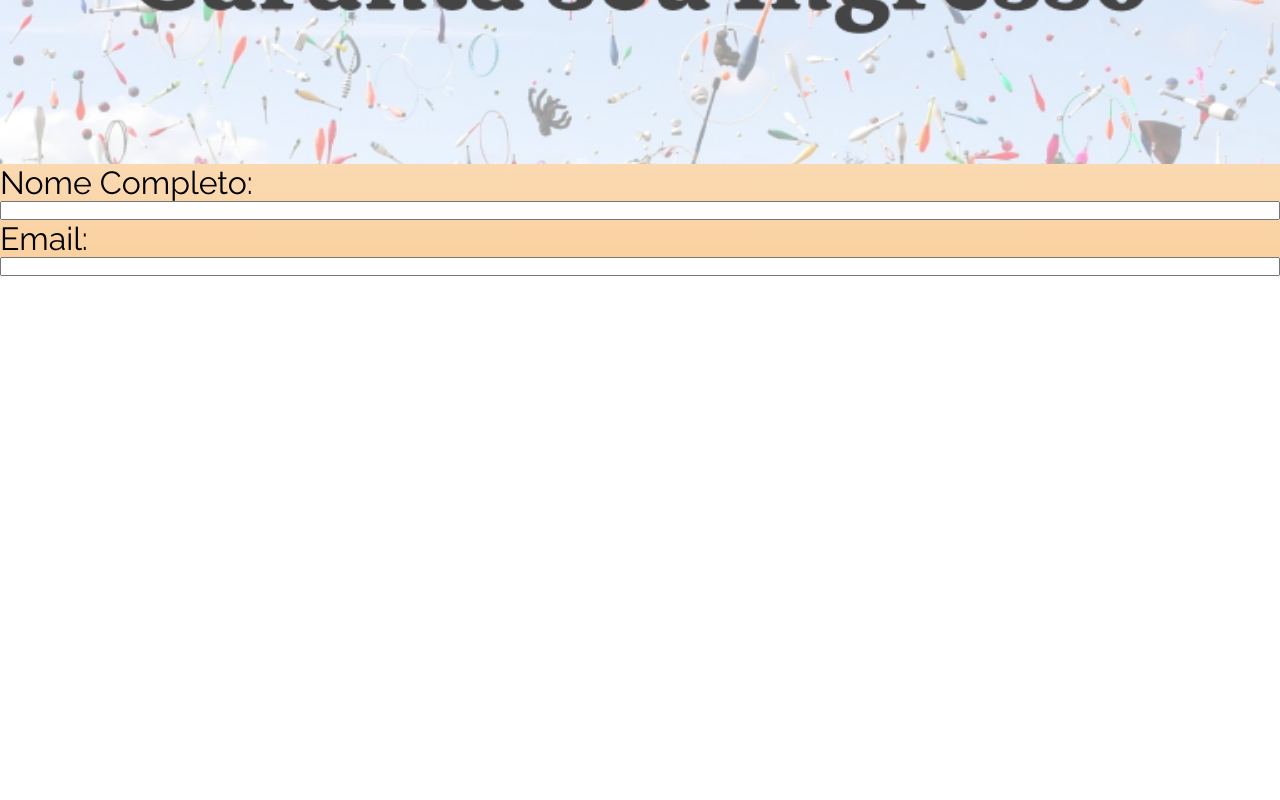
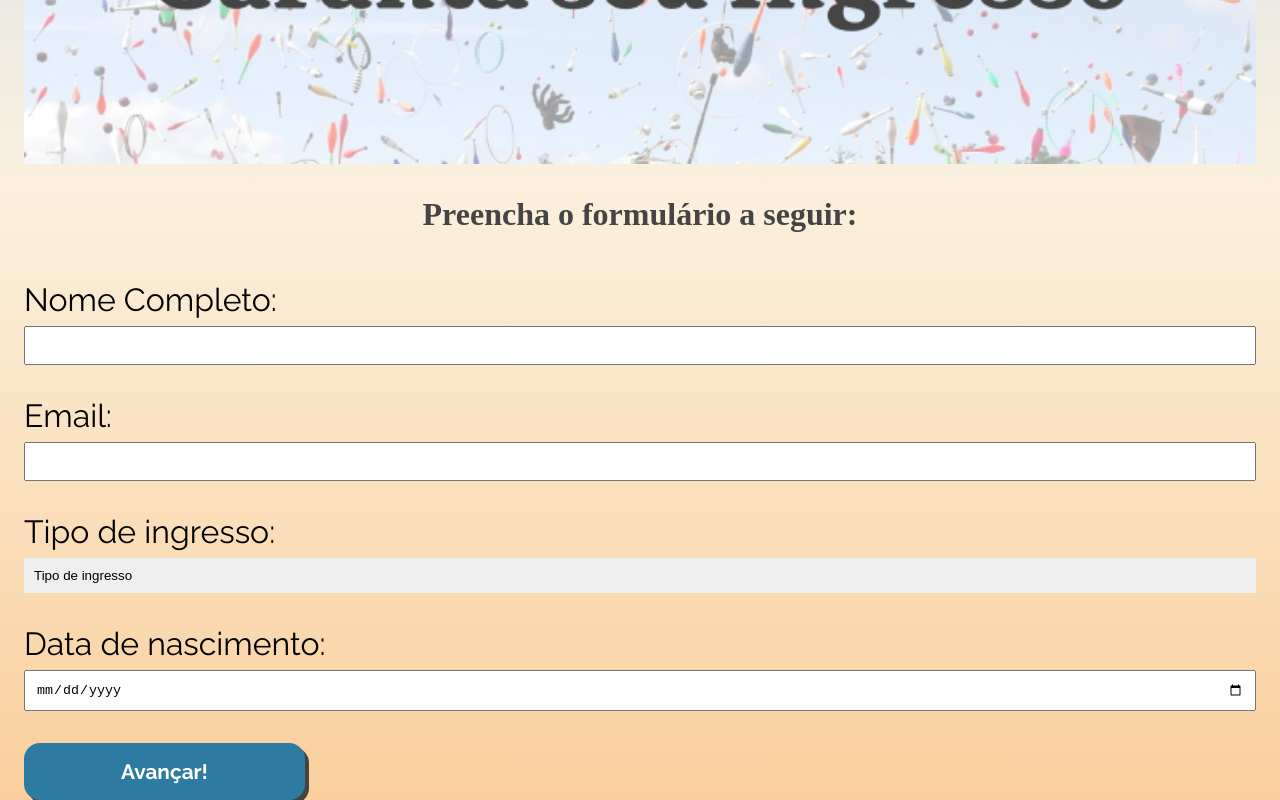
Before and after one commit to PequenoJoohn/code-chella, a React (Create React App) app: page /ticket in a window 1280 px wide. Shown: the part 420-1220 px from the top of the page. Before the commit the page ends 800 px from the top, so only its background shows below. Built offline with nearby package versions, Linux system fonts and the light colour scheme; a web font is replaced by a local one.

Commit message:
feat: add react hook form to form

```diff
--- a/package.json
+++ b/package.json
@@ -12,6 +12,7 @@
     "@types/react-dom": "^18.0.11",
     "react": "^18.2.0",
     "react-dom": "^18.2.0",
+    "react-hook-form": "^7.43.5",
     "react-icons": "^4.7.1",
     "react-router-dom": "^6.8.2",
     "react-scripts": "5.0.1",
--- a/src/atoms/Button/index.tsx
+++ b/src/atoms/Button/index.tsx
@@ -3,12 +3,13 @@ import { Container } from "./styles";
 
 interface IButton {
   label: string;
+  type: "reset" | "submit" | "button";
   icon?: string;
 }
 
-const Button = ({ label, icon }: IButton) => {
+const Button = ({ label, icon, type }: IButton) => {
   return (
-    <Container>
+    <Container type={type}>
       <p>{label}</p> {icon && <ReactSVG src={icon} />}
     </Container>
   );
--- a/src/atoms/Information/index.tsx
+++ b/src/atoms/Information/index.tsx
@@ -21,7 +21,7 @@ const Information = ({ picture, title, description, position, button }: IInforma
                 </p>
 
                 {button &&
-                    <Button label="Comprar ingresso!" icon="./assets/icons/ticket.svg" />
+                    <Button type="button" label="Comprar ingresso!" icon="./assets/icons/ticket.svg" />
                 }
             </div>
         </Container>
--- a/src/components/form/index.tsx
+++ b/src/components/form/index.tsx
@@ -1,16 +1,57 @@
+import { useForm } from "react-hook-form";
+import Button from "../../atoms/Button";
 import { Container } from "./styles";
 
 const Form = () => {
+  const { register, handleSubmit, watch, formState: { errors } } = useForm();
+  const onSubmit = (data: any) => {
+    const { name, email, ticket, birthday } = data;
+
+    const ticketGenerate = {
+      name,
+      email,
+      ticket: ticket === "premium" ? "setor premium" : ticket,
+      birthday: new Date(birthday).toLocaleDateString("pt-BR", { timeZone: "UTC" })
+    }
+    console.log(ticketGenerate);
+  };
+
+  const validateDate = (value: number) => {
+    const selected = new Date(value).getFullYear();
+    const now = new Date().getFullYear();
+    return now - selected >= 18;
+  }
+
   return (
-    <Container>
+    <Container onSubmit={handleSubmit(onSubmit)}>
       <div>
         <label htmlFor="">Nome Completo:</label>
-        <input type="text" />
+        <input type="text" {...register("name", { required: true })} />
       </div>
       <div>
         <label htmlFor="">Email:</label>
-        <input type="text" />
+        <input type="text" {...register("email", { required: true })} />
       </div>
+      <div>
+        <label htmlFor="">Tipo de ingresso:</label>
+        <select {...register("ticket", {
+          required: true
+        })}>
+          <option value="" selected disabled hidden>Tipo de ingresso</option>
+          <option value="pista">pista</option>
+          <option value="premium">pista premium</option>
+          <option value="cadeiras">cadeiras</option>
+        </select>
+      </div>
+
+      <div>
+        <label htmlFor="">Data de nascimento:</label>
+        <input type="date" {...register("birthday", {
+          valueAsDate: true,
+          validate: validateDate
+        })} />
+      </div>
+      <Button label="Avançar!" type="submit" />
     </Container>
   );
 };
--- a/src/components/form/styles.ts
+++ b/src/components/form/styles.ts
@@ -5,5 +5,23 @@ export const Container = styled.form`
     display: flex;
     flex-direction: column;
     font-size: 2rem;
+    margin-bottom: 2rem;
+
+    label {
+      padding-bottom: 0.5rem;
+    }
+
+    input {
+      padding: 0.625rem;
+    }
+
+    select {
+      padding: 0.625rem;
+      border: none;
+      color: black;
+      -webkit-appearance: none;
+      -moz-appearance: none;
+      appearance: none;
+    }
   }
 `;
--- a/src/components/session/index.tsx
+++ b/src/components/session/index.tsx
@@ -14,7 +14,7 @@ const session = () => {
           festival diverso, com vários artistas e referências. Divirta-se!
         </p>
 
-        <Button label="Comprar ingresso!" icon="./assets/icons/ticket.svg" />
+        <Button type="button" label="Comprar ingresso!" icon="./assets/icons/ticket.svg" />
       </div>
     </Container>
   );
--- a/src/pages/ticket/index.tsx
+++ b/src/pages/ticket/index.tsx
@@ -1,6 +1,8 @@
 import Banner from "../../atoms/banner";
 import Form from "../../components/form";
 import Navbar from "../../components/navbar";
+
+import { Container } from "./styles";
 
 const Ticket = () => {
   const banners = {
@@ -10,15 +12,16 @@ const Ticket = () => {
   };
 
   return (
-    <>
+    <Container>
       <Navbar />
       <Banner
         backgroundDesktop={banners.backgroundDesktop}
         backgroundTablet={banners.backgroundTablet}
         backgroundMobile={banners.backgroundMobile}
       />
+      <h3>Preencha o formulário a seguir:</h3>
       <Form />
-    </>
+    </Container>
   );
 };
 
--- /dev/null
+++ b/src/pages/ticket/styles.ts
@@ -0,0 +1,11 @@
+import styled from "styled-components";
+
+export const Container = styled.div`
+    padding: 0 1.5rem;
+    h3 {
+        font-size: 2rem;
+        color: #444444;
+        text-align: center;
+        padding: 2rem 0 3rem;
+    }
+`;
```
Also changed, not shown: 2 other files (tests, documents, lock files or other folders).
